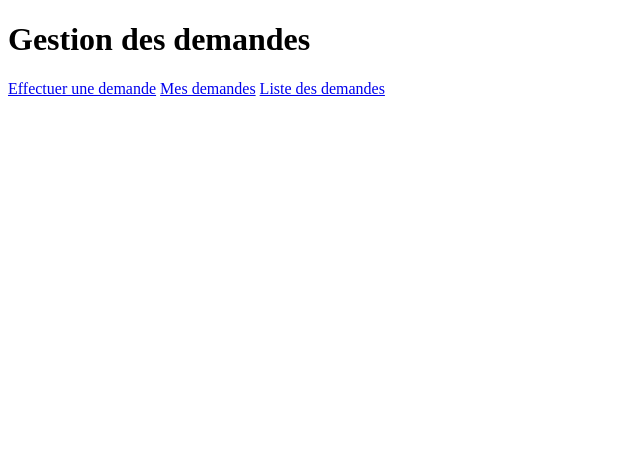
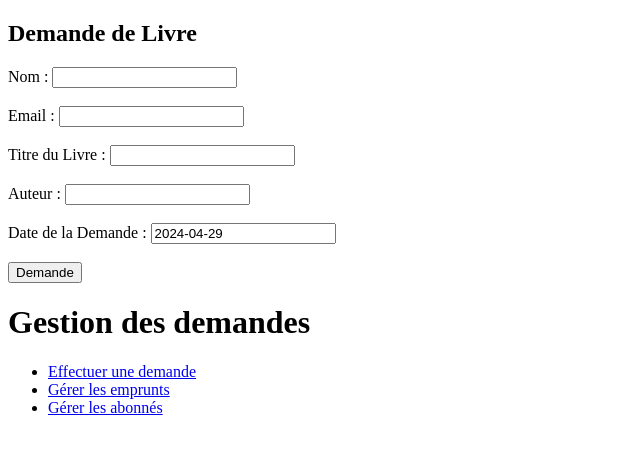
Before and after one commit to AureusOnly/appstarter, a CodeIgniter 4 app: template app/Views/demandes.php in a window 1280 px wide. Shown: the top 454 px of the page, without its empty margins (0-640 px from the left). Run offline with PHP 8.4 and a stand-in for CodeIgniter, Linux system fonts and the light colour scheme; the template is opened without the code that fills it, so the values that code supplies are empty; some libraries are stand-ins or nearby versions.

Commit message:
demandes

```diff
--- a/app/Views/demandes.php
+++ b/app/Views/demandes.php
@@ -1,5 +1,32 @@
 <!DOCTYPE html>
 <html lang="fr">
+<head>
+    <meta charset="UTF-8">
+    <meta name="viewport" content="width=device-width, initial-scale=1.0">
+    <title>Demande de Livre</title>
+</head>
+<body>
+    <h2>Demande de Livre</h2>
+    <form action="traitement_demande.php" method="post">
+        <label for="nom">Nom :</label>
+        <input type="text" id="nom" name="nom" required><br><br>
+
+        <label for="email">Email :</label>
+        <input type="email" id="email" name="email" required><br><br>
+
+        <label for="titre_livre">Titre du Livre :</label>
+        <input type="text" id="titre_livre" name="titre_livre" required><br><br>
+
+        <label for="auteur">Auteur :</label>
+        <input type="text" id="auteur" name="auteur" required><br><br>
+
+        <label for="date_demande">Date de la Demande :</label>
+        <input type="text" id="date_demande" name="date_demande" value="<?php echo date('Y-m-d'); ?>" readonly><br><br>
+
+        <input type="submit" value="Demande">
+    </form>
+</body>
+</html>
 <head>
     <meta charset="UTF-8">
     <meta name="viewport" content="width=device-width, initial-scale=1.0">
@@ -8,8 +35,10 @@
 <body>
     <h1>Gestion des demandes</h1>
 
-    <a href="formulaire_demande.php">Effectuer une demande</a>
-    <a href="mes_demandes.php">Mes demandes</a>
-    <a href="liste_demandes.php">Liste des demandes</a>
+    <ul>
+        <li><a href="demande.php">Effectuer une demande</a></li>
+        <li><a href="emprunts.php">Gérer les emprunts</a></li>
+        <li><a href="abonne.php">Gérer les abonnés</a></li>
+    </ul>
 </body>
 </html>
```
